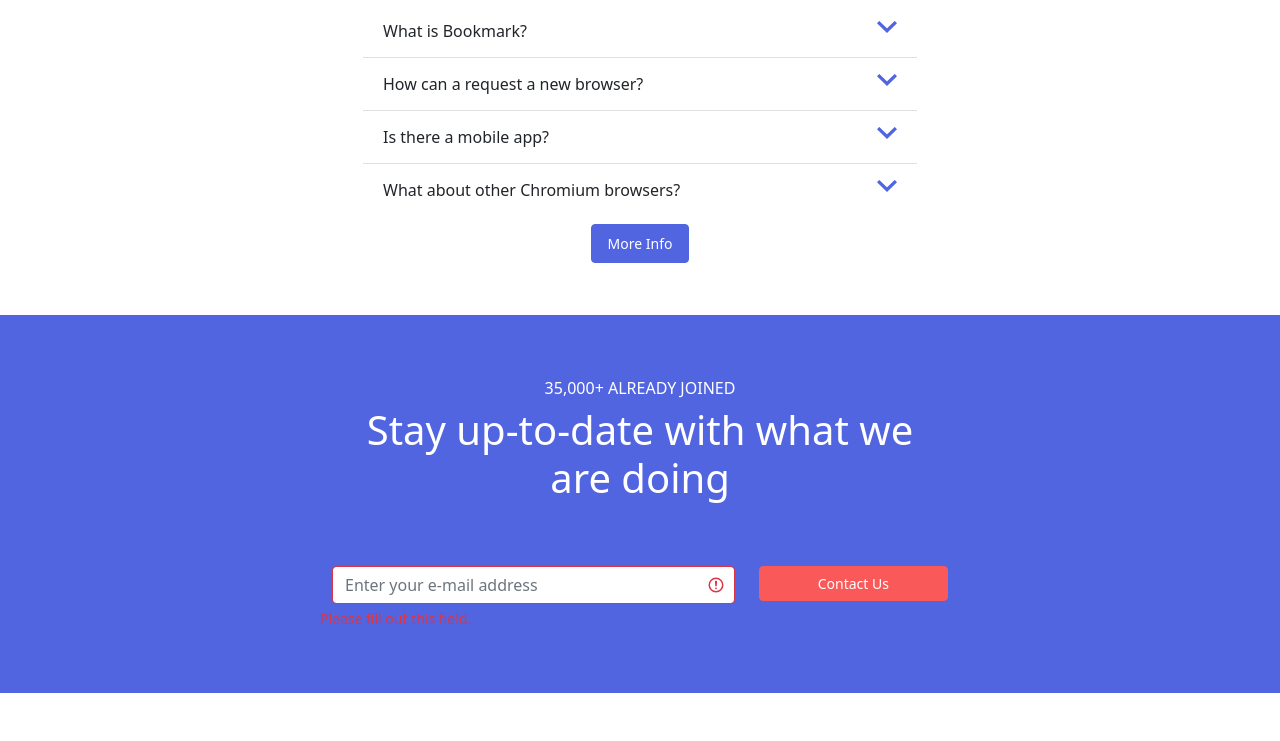
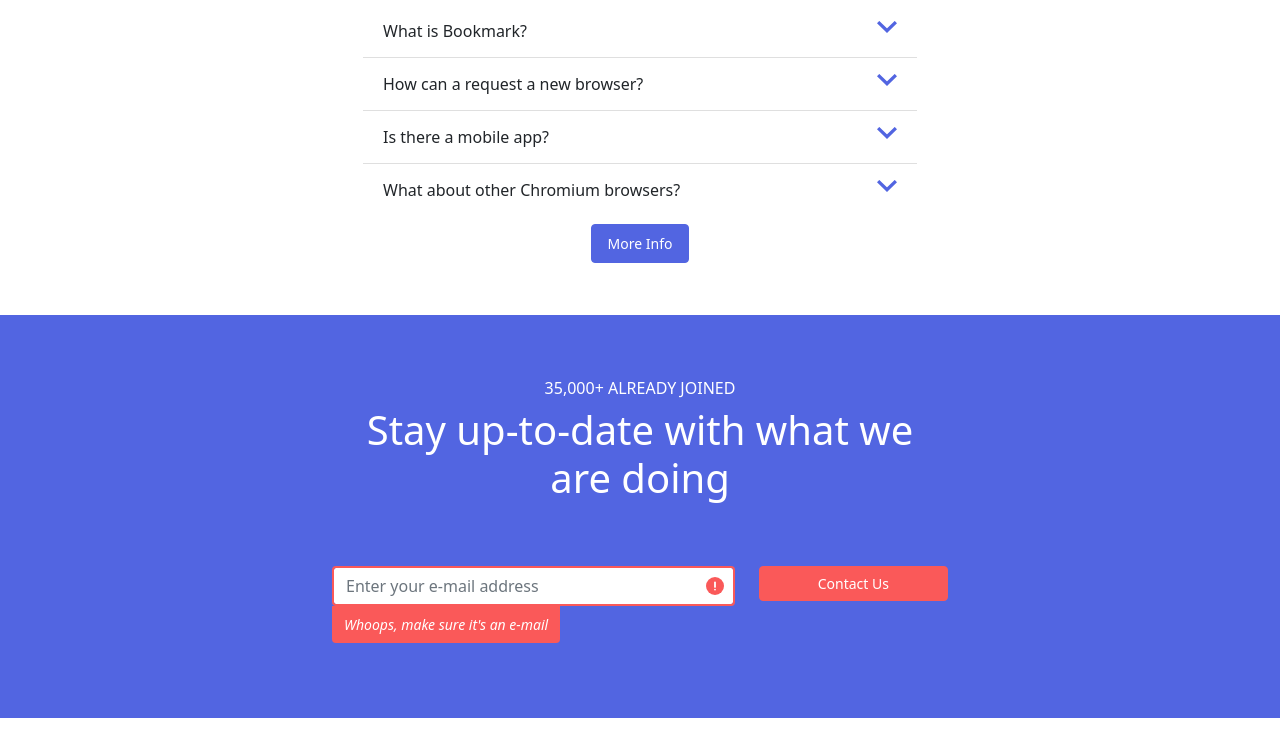
Before and after one commit to mireiamarcet/it-academy-sprint-2, a website: page nivell-1/index.html in a window 1280 px wide. Shown: the part 2297-3038 px from the top of the page. After the commit the page ends 3015 px from the top, so only its background shows below. Drawn offline with nearby package versions, Linux system fonts and the light colour scheme.

Commit message:
Nivell 2 avançant

```diff
--- a/nivell-1/index.html
+++ b/nivell-1/index.html
@@ -258,7 +258,7 @@
 
     <!-- bottom -->
     <section id="bottom">
-        <div class="container-fluid bg-primary text-white my-5 py-5">
+        <div class="container-fluid bg-primary text-white mt-5 py-5">
             <div class="row justify-content-center align-items-center mt-3">
                 <div class="col-10 col-sm-6 text-center">
                     <h6>35,000+ ALREADY JOINED</h6>
@@ -266,13 +266,15 @@
                 </div>
             </div>
             <div class="row justify-content-center align-items-center mt-5">
-                <div class="col-10 col-sm-6 mt-2 mt-sm-1">
+                <div class="col-10 col-sm-6 mt-2 mt-sm-1 mb-5">
                     <form class="row justify-content-center was-validated">
-                        <div class="col-md-8 mt-md-1">
-                            <input type="email" class="form-control" id="exampleInputEmail1" aria-describedby="emailHelp" placeholder="Enter your e-mail address" required>
-                            <div class="row invalid-feedback">Please fill out this field.</div>
+                        <div class="col-md-8 mt-md-1 position-relative">
+                            <input type="email" class="form-control position-relative" id="exampleInputEmail1" aria-describedby="emailHelp" placeholder="Enter your e-mail address" required>
+                            <div class="invalid-tooltip">
+                                Whoops, make sure it's an e-mail
+                            </div>
                         </div>
-                        <div class="col-md-4 mt-3 mt-md-1">
+                        <div class="col-md-4 mt-5 mt-md-1">
                             <button type="submit" class="btn btn-secondary w-100 text-white"><small>Contact Us</small></button>
                         </div>
                     </form>
--- a/nivell-1/sass/main.scss
+++ b/nivell-1/sass/main.scss
@@ -13,6 +13,7 @@ $position-values: (
   30: 30%,
   50: 50%,
   75: 75%,
+  90: 90%,
   100: 100%
 );
 
@@ -120,3 +121,22 @@
 .accordion-button:hover{
     color: $secondary;
 }
+
+// custom form feedback
+.was-validated .form-control:invalid, .form-control.is-invalid {
+    border-color: $secondary;
+    border-width: 0.15em;
+    background-image: url('../images/icon-error.svg');
+}
+
+.invalid-tooltip {
+    position: absolute;
+    top: 100%;
+    display: none;
+    padding: 0.5rem 0.75rem;
+    margin-top: 0;
+    font-style: italic;
+    color: #fff;
+    background-color: $secondary;
+    border-radius: 0 0 0.25rem 0.25rem;
+}
```
Also changed, not shown: nivell-1/css/main.min.css, 1 other file.
